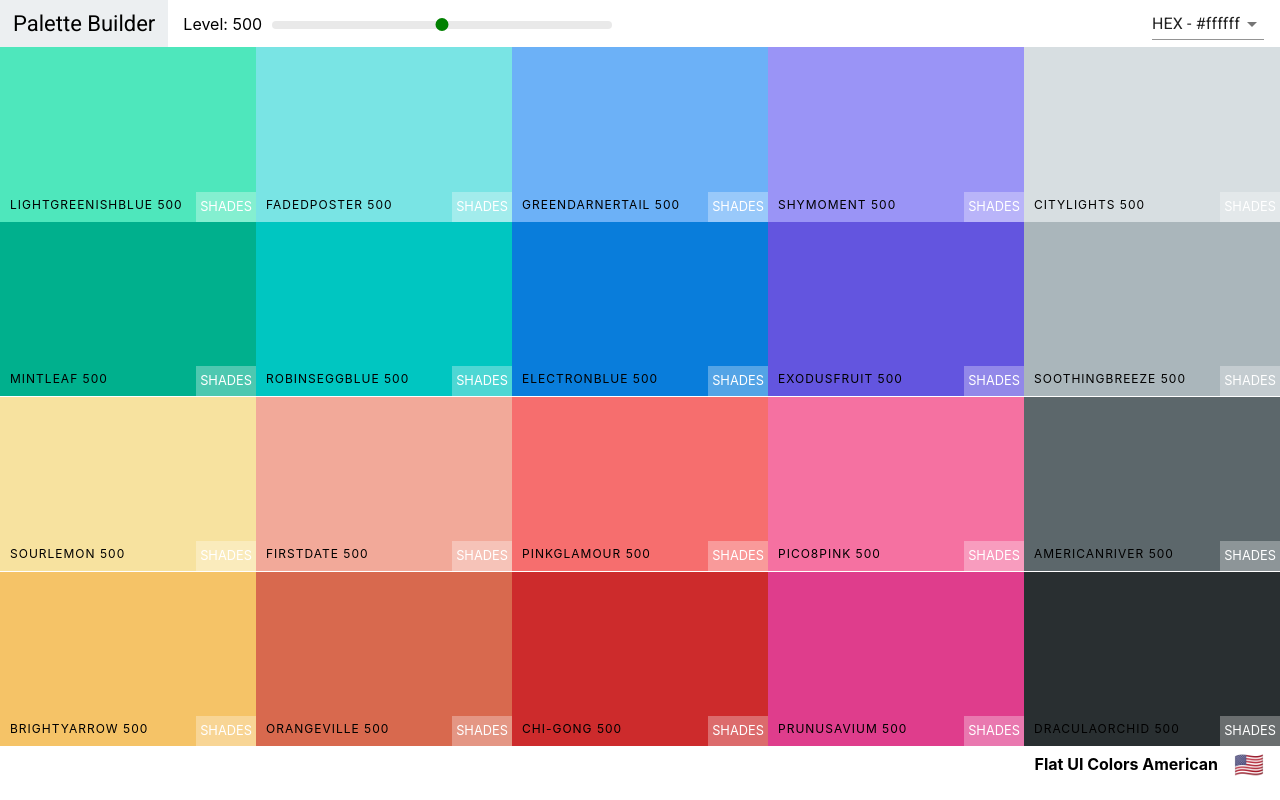
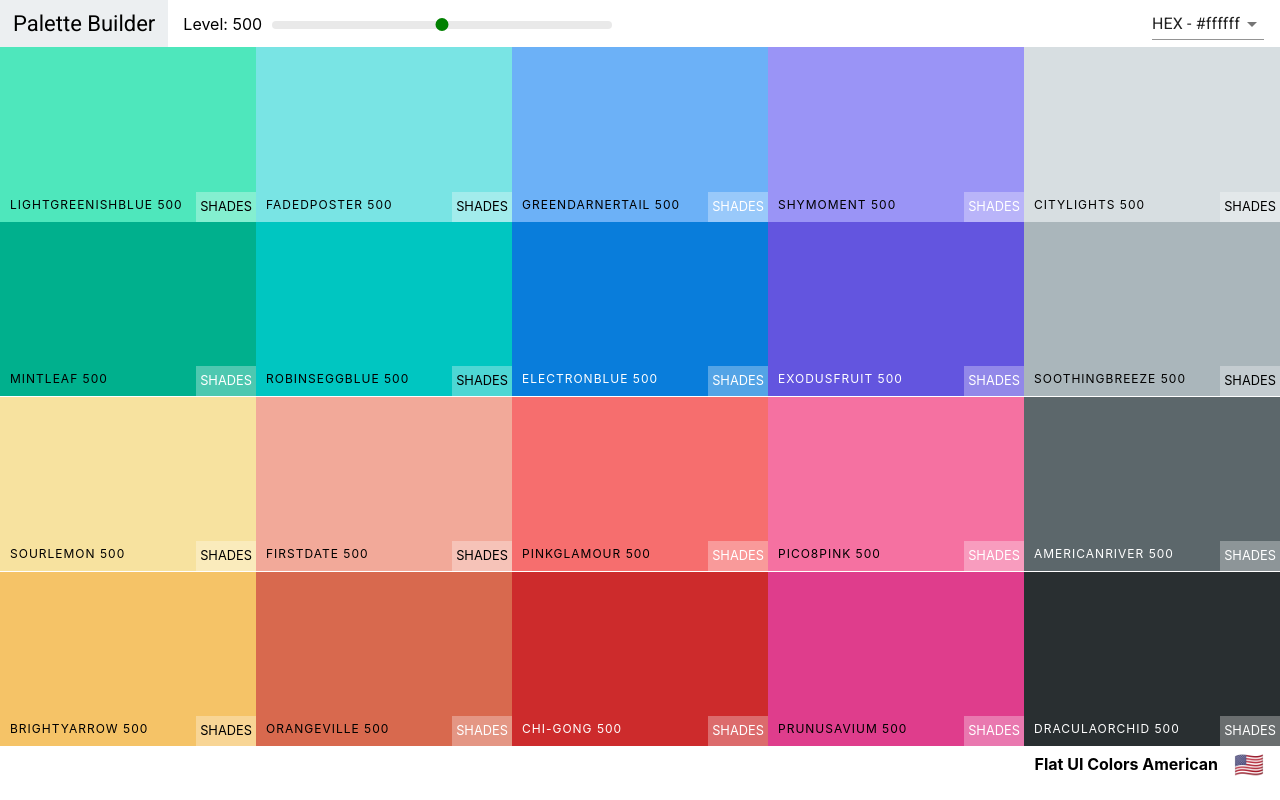
Before and after one commit to spencerhaugh/color-project, a React (Create React App) app: page /palette/flat-ui-colors-american in a window 1280 px wide. Built offline with nearby package versions, Linux system fonts and the light colour scheme.

Commit message:
Adjust text and button colors based on luminance

```diff
--- a/src/ColorBox.css
+++ b/src/ColorBox.css
@@ -41,6 +41,9 @@
 .ColorBox:hover .copy-button {
   opacity: 1;
 }
+.copy-button.dark-text {
+  background: rgba(51, 51, 51, 0.2);
+}
 
 .box-content {
   position: absolute;
@@ -53,8 +56,14 @@
   text-transform: uppercase;
   font-size: 12px;
 }
+.ColorBox .light-text {
+  color: #fff;
+}
+.ColorBox .dark-text {
+  color: #000;
+}
 
-.see-more {
+.shades {
   background: rgba(255, 255, 255, 0.3);
   position: absolute;
   border: none;
@@ -120,3 +129,6 @@
   font-size: 2rem;
   font-weight: 100;
 }
+.copy-msg.dark-text {
+  color: #777;
+}
--- a/src/ColorBox.js
+++ b/src/ColorBox.js
@@ -1,6 +1,7 @@
 import React, { Component } from 'react';
 import { Link } from 'react-router-dom';
 import { CopyToClipboard } from "react-copy-to-clipboard";
+import chroma from 'chroma-js';
 import './ColorBox.css'
 
 export default class ColorBox extends Component {
@@ -19,22 +20,24 @@ export default class ColorBox extends Component {
     render() {
         const { name, background, moreUrl, showLink } = this.props;
         const { copied } = this.state;
+        const isDarkColor = chroma(background).luminance() <= .2;
+        const isLightColor = chroma(background).luminance() >= .44;
         return (
             <CopyToClipboard text={background} onCopy={this.changeCopyState}>
                 <div className='ColorBox' style={{ background }}>
                     <div className={`copy-overlay ${copied && "show"}`} style={{ background }} />
-                    <div className={`copy-msg ${copied && "show"}`}>
+                    <div className={`copy-msg ${copied && "show"} ${isLightColor && "dark-text"}`}>
                         <h1>Copied!</h1>
                         <p>{background}</p>
                     </div>
                     <div className='copy-container'>
                         <div className='box-content'>
-                            <span>{name}</span>
+                            <span className={`${isDarkColor && "light-text"}`}>{name}</span>
                         </div>
-                        <button className='copy-button'>Copy</button>
+                        <button className={`copy-button ${isLightColor && "dark-text"}`}>Copy</button>
                     </div>
                     {showLink && (<Link to={moreUrl} onClick={e => e.stopPropagation()}>
-                        <span className='see-more'>Shades</span>
+                        <span className={`shades ${isLightColor && "dark-text"}`}>Shades</span>
                     </Link>)}
 
                 </div>
```
